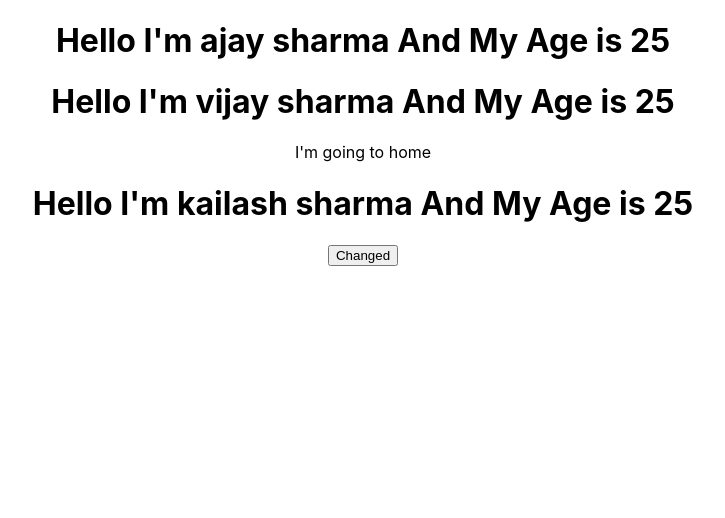
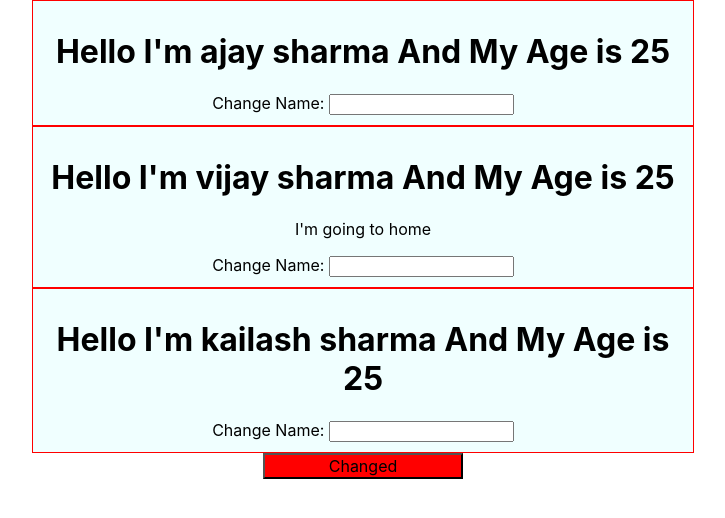
Before and after one commit to ajaysharma91/my-app, a React (Create React App) app: page / in a window 1280 px wide. Shown: the top 518 px of the page, without its empty margins (277-1002 px from the left). Built offline with nearby package versions, Linux system fonts and the light colour scheme.

Commit message:
add some new file

```diff
--- a/src/App.js
+++ b/src/App.js
@@ -1,20 +1,20 @@
 import React from 'react';
-import {useState} from 'react';
+//import {useState} from 'react';
 import './App.css';
 import Person from './Person';
 
-function App() {
-  const [personState,personSetState] = useState( {
+class App extends React.Component {
+  state= {
     persons :[
       {name:"ajay sharma", age:25},
       {name:"vijay sharma", age:25},
       {name:"kailash sharma", age:25}
     ]
-  });
+  }
 
-  const handleStateChange = ()=>{
+   handleStateChange = ()=>{
     console.log("changed");
-    personSetState({
+    this.setState({
       persons :[
       {name:"ravbi sharma", age:25},
       {name:"vijay devedas", age:35},
@@ -23,15 +23,31 @@ function App() {
   })
   }
 
+   nameChangeHandler = (event)=>{
+    this.setState({
+      persons :[
+      {name:"ravbi sharma", age:25},
+      {name:"vijay devedas", age:35},
+      {name:event.target.value, age:25}
+    ]
+  })
+  }
+  render(){
+    const style={
+      backgroundColor:"red",
+      width:'200px',
+      font:'inherit'
+    }
   return (
+
     <div className="App">
-     <Person name={personState.persons[0].name} age={personState.persons[0].age}/>
-     <Person name={personState.persons[1].name} age={personState.persons[1].age}> I'm going to home </Person>
-     <Person name={personState.persons[2].name} age={personState.persons[2].age}/>
-     <button onClick={handleStateChange}>Changed</button>
+     <Person name={this.state.persons[0].name} age={this.state.persons[0].age}/>
+     <Person name={this.state.persons[1].name} age={this.state.persons[1].age}> I'm going to home </Person>
+     <Person name={this.state.persons[2].name} age={this.state.persons[2].age} changed={this.nameChangeHandler}/>
+     <button style={style} onClick={this.handleStateChange}>Changed</button>
     </div>
   );
-
+  }
 }
 
 export default App;
--- a/src/Person.js
+++ b/src/Person.js
@@ -1,10 +1,11 @@
 import React from 'react';
-
+import  './css/Person.css';
  const Person = (props)=>{
     return(
-        <div>
+        <div className="Person">
             <h1>Hello I'm {props.name} And My Age is {props.age}</h1>
             <p>{props.children}</p>
+            Change Name: <input type="text" onChange={props.changed} value={props.value}></input>
         </div>
     );
 }
--- /dev/null
+++ b/src/css/Person.css
@@ -0,0 +1,8 @@
+.Person{
+    width: 50%;
+    margin: auto;
+    padding: 10px;
+    background-color: azure;
+    border:1px solid red;
+    text-align: center;
+}
```
Also changed, not shown: src/AppHooks.js (added, +46 -0 lines), src/InputData.js (added, +12 -0 lines), src/OutputData.js (added, +12 -0 lines).
